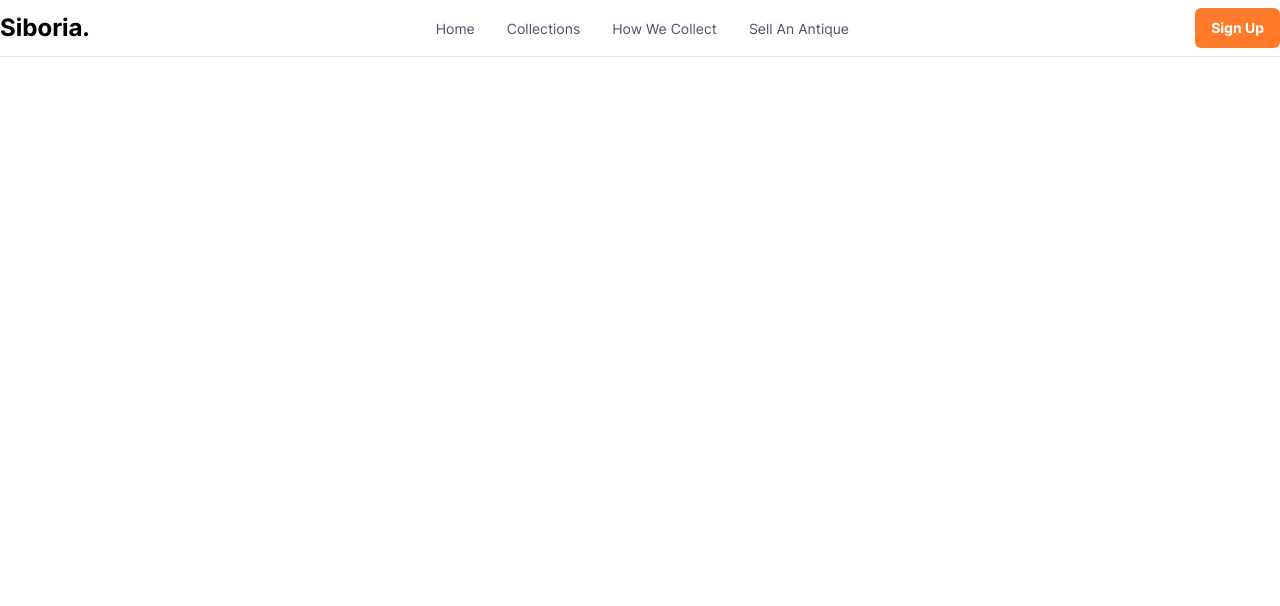
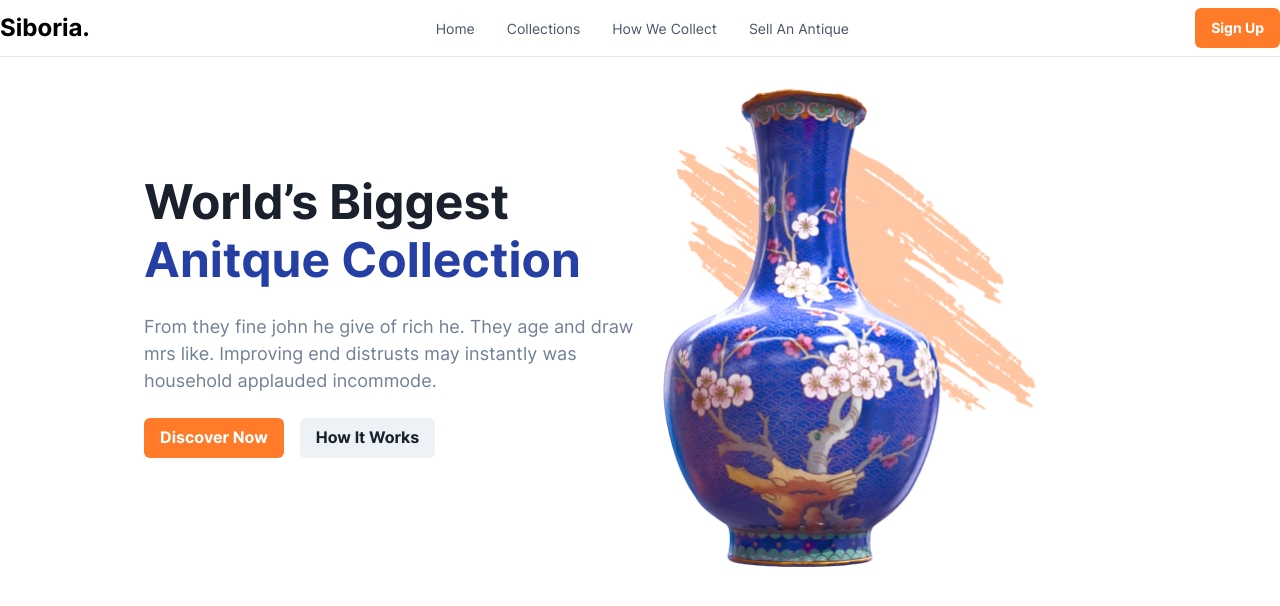
Before and after one commit to Salaheddin12/Siboria-frontend, a Next.js app: page / in a window 1280 px wide. Shown: the top 606 px of the page. Built offline with nearby package versions, Linux system fonts and the light colour scheme.

Commit message:
feat: add hero section

```diff
--- /dev/null
+++ b/components/Hero/index.tsx
@@ -0,0 +1,55 @@
+import {
+  Button,
+  Flex,
+  Heading,
+  Stack,
+  Text,
+  useBreakpointValue,
+} from "@chakra-ui/react";
+import Image from "next/image";
+
+export default function SplitScreen() {
+  return (
+    <Stack pt={16} direction={{ base: "column", md: "row" }}>
+      <Flex py={8} flex={1} align={"center"} justify={"center"}>
+        <Stack spacing={6} w={"full"} maxW={"lg"}>
+          <Heading fontSize={{ base: "3xl", md: "4xl", lg: "5xl" }}>
+            <Text as={"span"} position={"relative"}>
+              World’s Biggest
+            </Text>
+            <br />
+            <Text color={"blueText"} as={"span"}>
+              Anitque Collection
+            </Text>
+          </Heading>
+          <Text fontSize={{ base: "md", lg: "lg" }} color={"gray.500"}>
+            From they fine john he give of rich he. They age and draw mrs like.
+            Improving end distrusts may instantly was household applauded
+            incommode.
+          </Text>
+          <Stack direction={"row"} spacing={4}>
+            <Button
+              rounded={"md"}
+              bg={"brand"}
+              color={"white"}
+              _hover={{
+                bg: "blue.500",
+              }}
+            >
+              Discover Now
+            </Button>
+            <Button rounded={"md"}>How It Works</Button>
+          </Stack>
+        </Stack>
+      </Flex>
+      <Flex flex={1}>
+        <Image
+          alt={"Login Image"}
+          height={503}
+          width={424}
+          src={"/images/hero_desktop.png"}
+        />
+      </Flex>
+    </Stack>
+  );
+}
--- a/pages/index.tsx
+++ b/pages/index.tsx
@@ -1,7 +1,12 @@
 import type { NextPage } from "next";
-import styles from "../styles/Home.module.css";
+import { Box } from "@chakra-ui/react";
+import Hero from "../components/Hero";
 const Home: NextPage = () => {
-  return <div className={styles.container}></div>;
+  return (
+    <Box>
+      <Hero />
+    </Box>
+  );
 };
 
 export default Home;
```
Also changed, not shown: public/images/hero_desktop.png (added).
